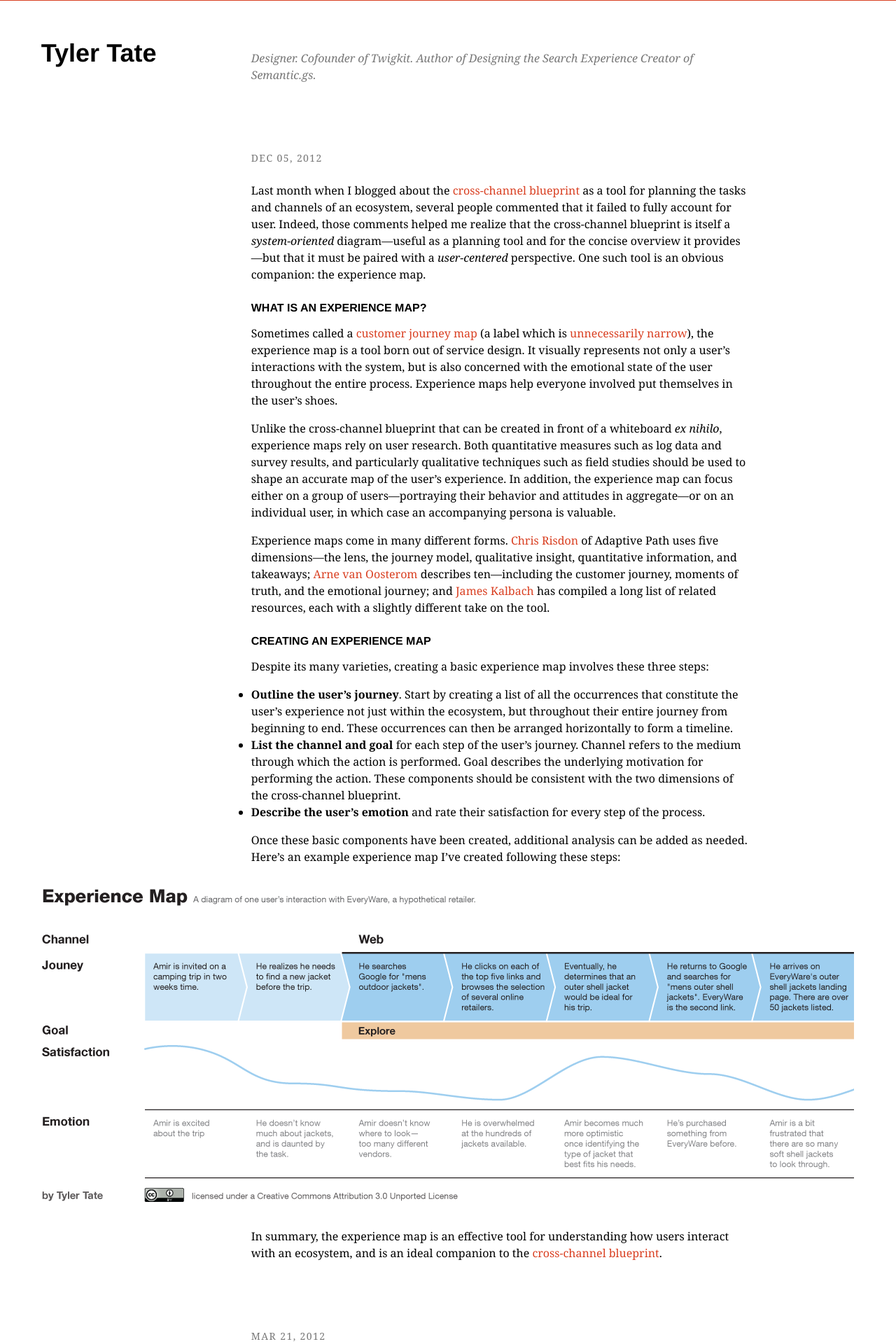
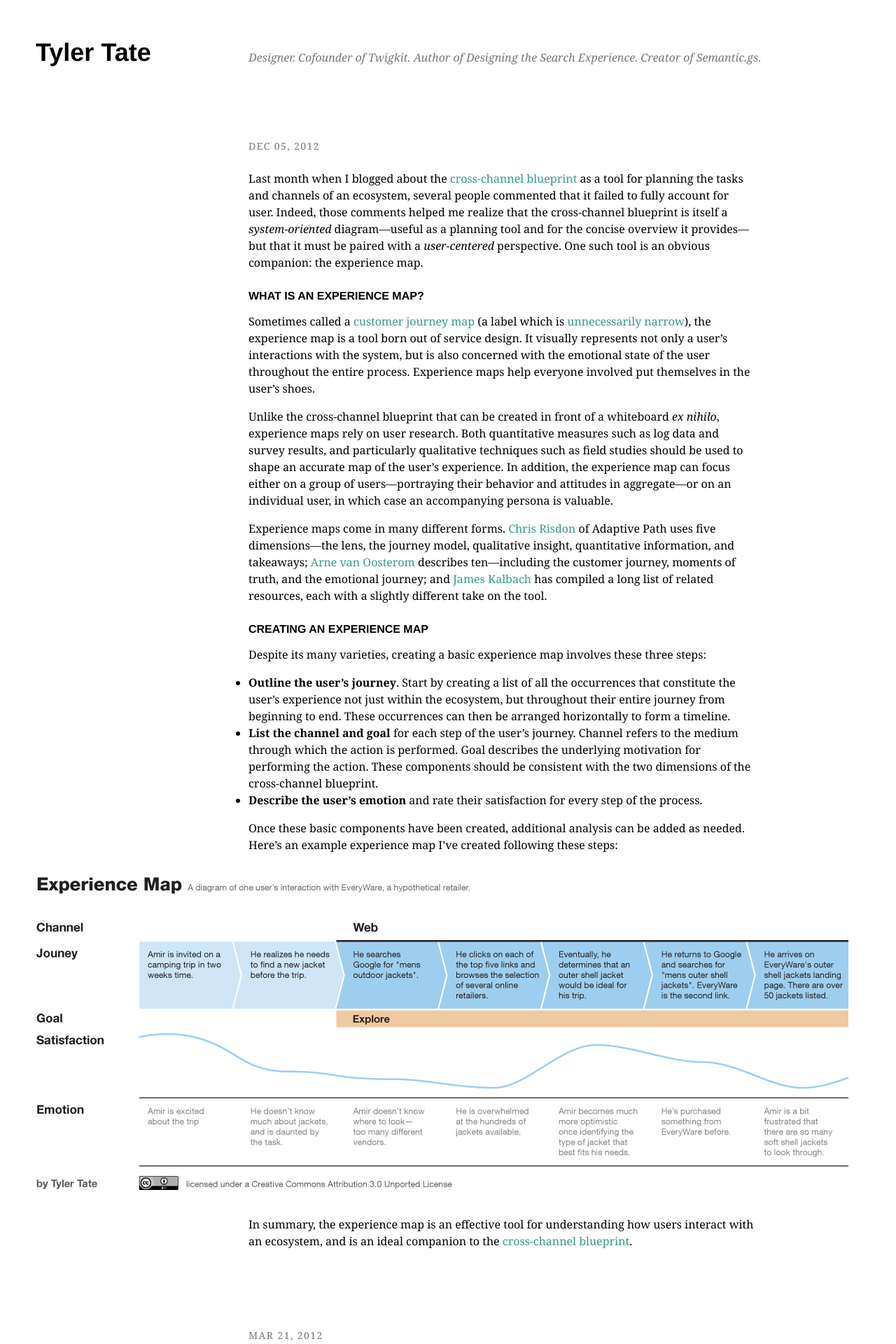
Before and after one commit to SeriouslyInc/tylertate, a Jekyll site: the page built from index.html, in a window 1280 px wide. Shown: the top 1920 px of the page at 70% size. Built offline with Jekyll 4.4.1, drawn with Linux system fonts in a browser that asks for light colours.

Commit message:
Styling changes.

```diff
--- a/_layouts/general.html
+++ b/_layouts/general.html
@@ -29,7 +29,7 @@
 
 		<header id="page-header">
 			<h1><a href="/">Tyler Tate</a></h1>
-			<p>Designer. Cofounder of <a href="http://www.twigkit.com/">Twigkit</a>. Author of <a href="http://www.DesigningTheSearchExperience.com/">Designing the Search Experience</a> Creator of <a href="http://Semantic.gs">Semantic.gs</a>.</p>
+			<p>Designer. Cofounder of <a href="http://www.twigkit.com/">Twigkit</a>. Author of <a href="http://www.DesigningTheSearchExperience.com/">Designing the Search Experience</a>. Creator of <a href="http://Semantic.gs">Semantic.gs</a>.</p>
 		</header>
 
 		<section id="mainbody">
--- a/resources/css/main.css
+++ b/resources/css/main.css
@@ -2,7 +2,9 @@
   margin: 0;
   padding: 0;
 }
-a img, form, fieldset {
+a img,
+form,
+fieldset {
   border: none;
 }
 nav,
@@ -15,16 +17,17 @@ footer {
 }
 body {
   font: normal normal normal 1em/1.5em Georgia, 'Times New Roman', serif;
-  border-top: 1px solid #d93f21;
 }
-h1, h2, h3 {
+h1,
+h2,
+h3 {
   font-family: "Helvetica Neue", Helvetica, Arial, sans-serif;
 }
 p {
   margin-bottom: 1em;
 }
 a {
-  color: #d93f21;
+  color: #339991;
   text-decoration: none;
 }
 a:hover {
@@ -33,8 +36,8 @@ a:hover {
 #container {
   position: relative;
   overflow: hidden;
-  max-width: 1200px;
-  padding: 0 1em;
+  max-width: 1216px;
+  padding: 0 1.5em;
   margin: 0 auto;
 }
 header#page-header {
@@ -58,7 +61,7 @@ header#page-header h1 a:hover {
 header#page-header p {
   display: inline;
   float: left;
-  width: 59.375%;
+  width: 71.875%;
   margin: 0 1.5625%;
   margin-top: 1.375em;
   color: #777777;
@@ -68,15 +71,15 @@ header#page-header p a {
   color: #777777;
 }
 section#mainbody {
+  margin-bottom: 3em;
+}
+section#mainbody article {
   display: inline;
   float: left;
   width: 59.375%;
   margin: 0 1.5625%;
   margin-left: 26.5625%;
   margin-right: 14.0625%;
-  margin-bottom: 3em;
-}
-section#mainbody article {
   margin-bottom: 6em;
 }
 section#mainbody article header p {
@@ -95,7 +98,7 @@ section#mainbody article header h2 {
   margin: 0 0 1em 0;
   font-size: 1.5em;
   line-height: 1.5em;
-  color: #d93f21;
+  color: #339991;
 }
 section#mainbody article h3 {
   margin: 1.5em 0 0.75em 0;
@@ -134,7 +137,8 @@ section#mainbody article .twothirds-width {
   max-width: 475px;
   margin: 0 auto 1em auto;
 }
-section#mainbody article ol, section#mainbody article ul {
+section#mainbody article ol,
+section#mainbody article ul {
   margin-bottom: 1em;
 }
 section#mainbody article .more {
@@ -152,7 +156,8 @@ section#mainbody #disqus_thread {
   margin-top: 6em;
 }
 @media screen and (max-width: 825px) {
-  header#page-header h1, header#page-header p {
+  header#page-header h1,
+  header#page-header p {
     display: inline;
     float: left;
     width: 96.875%;
```
Also changed, not shown: resources/css/main.less (+4 -4 lines).
